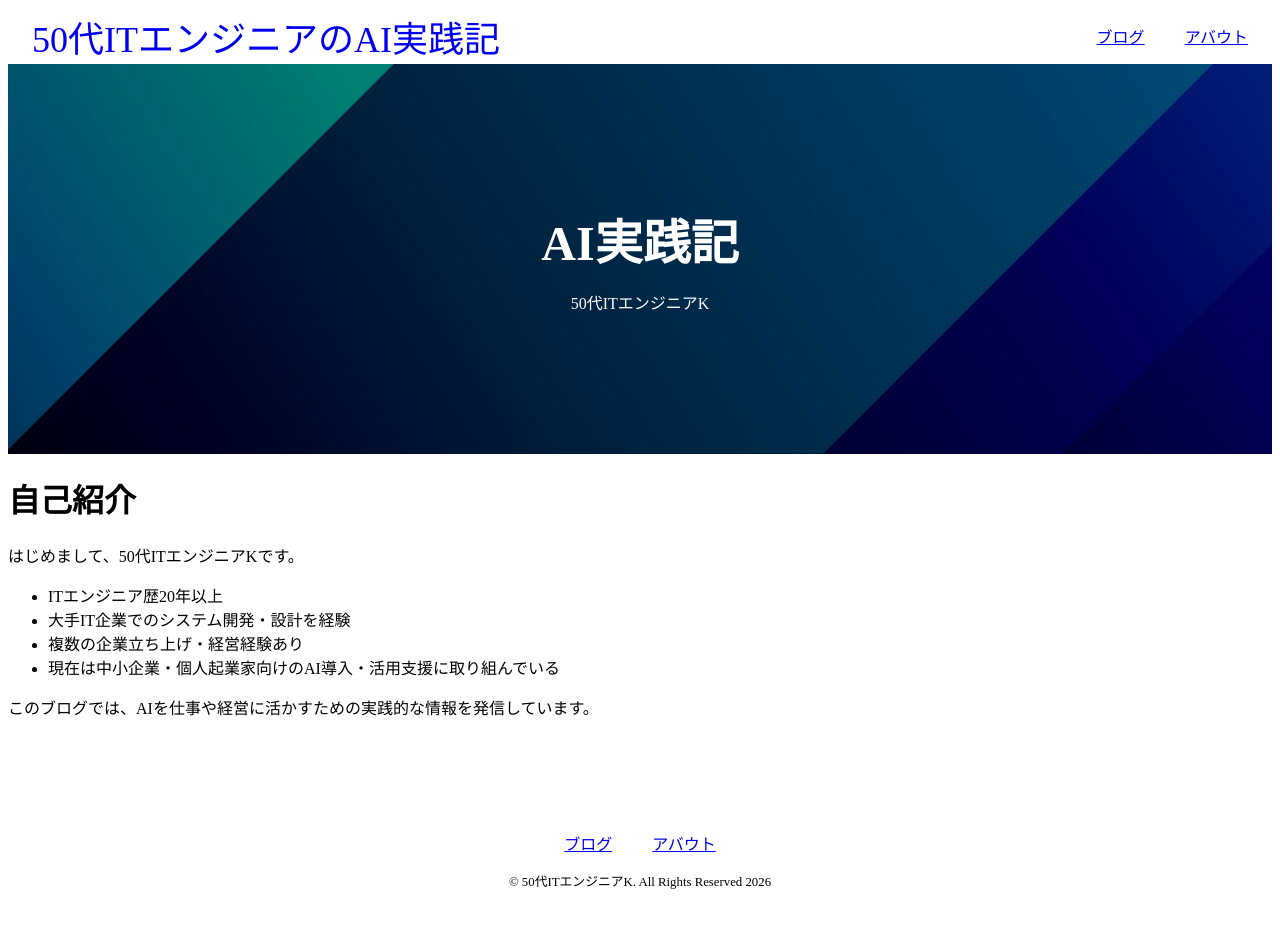
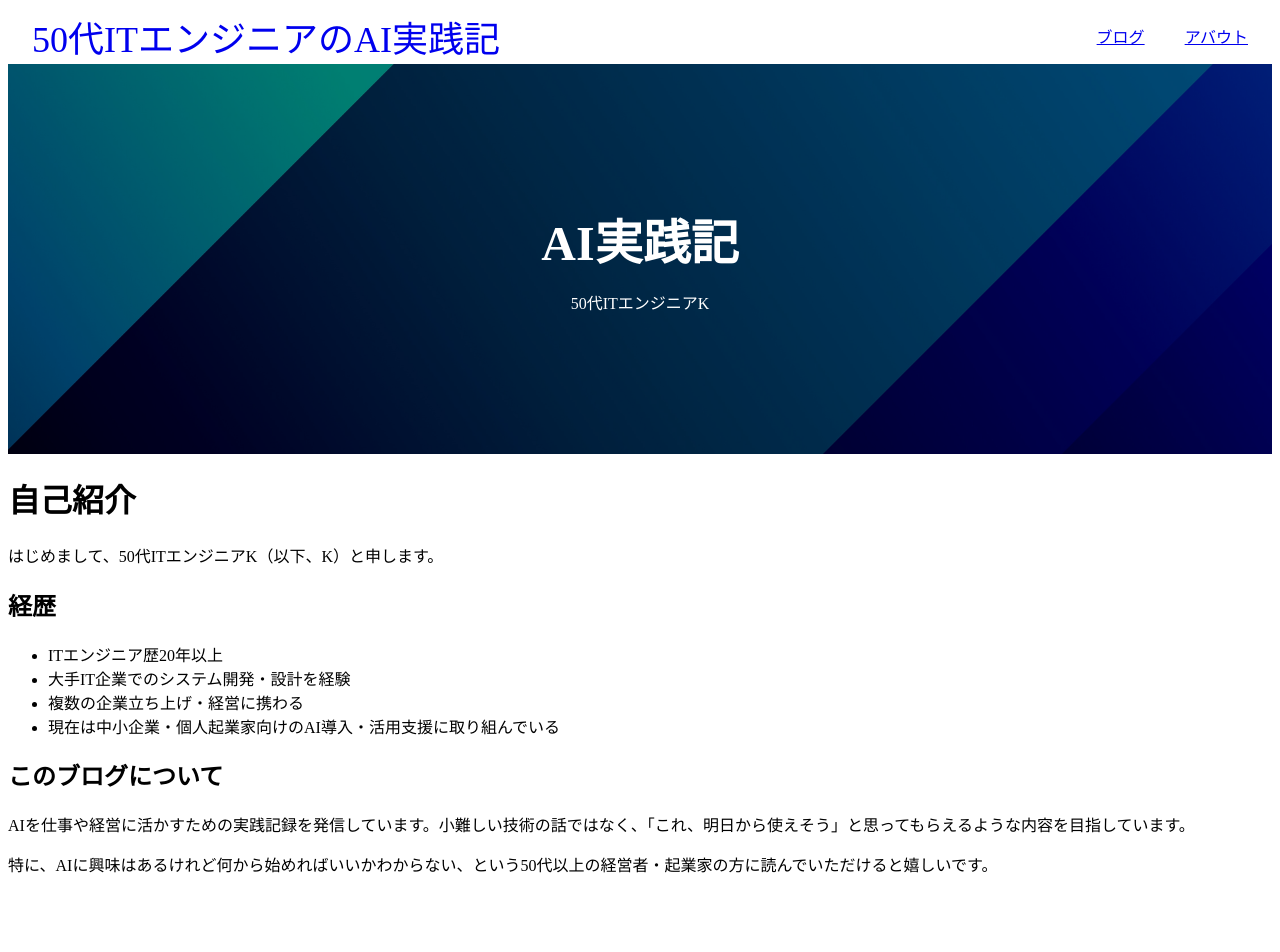
Before and after one commit to horiuchi-k/its-cube-blog, a Next.js app: page /about in a window 1280 px wide. Shown: the top 952 px of the page. Before the commit the page ends 927 px from the top, so only its background shows below. Built offline with nearby package versions, Linux system fonts and the light colour scheme; no server answers.

Commit message:
自己紹介をaboutページに移行・ブログ記事は削除

```diff
--- a/app/about/page.tsx
+++ b/app/about/page.tsx
@@ -10,15 +10,22 @@ const AboutPage = () => {
   return (
     <div>
       <h1>自己紹介</h1>
-      <p>はじめまして、50代ITエンジニアKです。</p>
+      <p>はじめまして、50代ITエンジニアK（以下、K）と申します。</p>
+
+      <h2>経歴</h2>
       <ul>
         <li>ITエンジニア歴20年以上</li>
         <li>大手IT企業でのシステム開発・設計を経験</li>
-        <li>複数の企業立ち上げ・経営経験あり</li>
+        <li>複数の企業立ち上げ・経営に携わる</li>
         <li>現在は中小企業・個人起業家向けのAI導入・活用支援に取り組んでいる</li>
       </ul>
+
+      <h2>このブログについて</h2>
       <p>
-        このブログでは、AIを仕事や経営に活かすための実践的な情報を発信しています。
+        AIを仕事や経営に活かすための実践記録を発信しています。小難しい技術の話ではなく、「これ、明日から使えそう」と思ってもらえるような内容を目指しています。
+      </p>
+      <p>
+        特に、AIに興味はあるけれど何から始めればいいかわからない、という50代以上の経営者・起業家の方に読んでいただけると嬉しいです。
       </p>
     </div>
   );
```
Also changed, not shown: content/posts/2606081000-self-introduction.mdx (deleted, +0 -36 lines).
